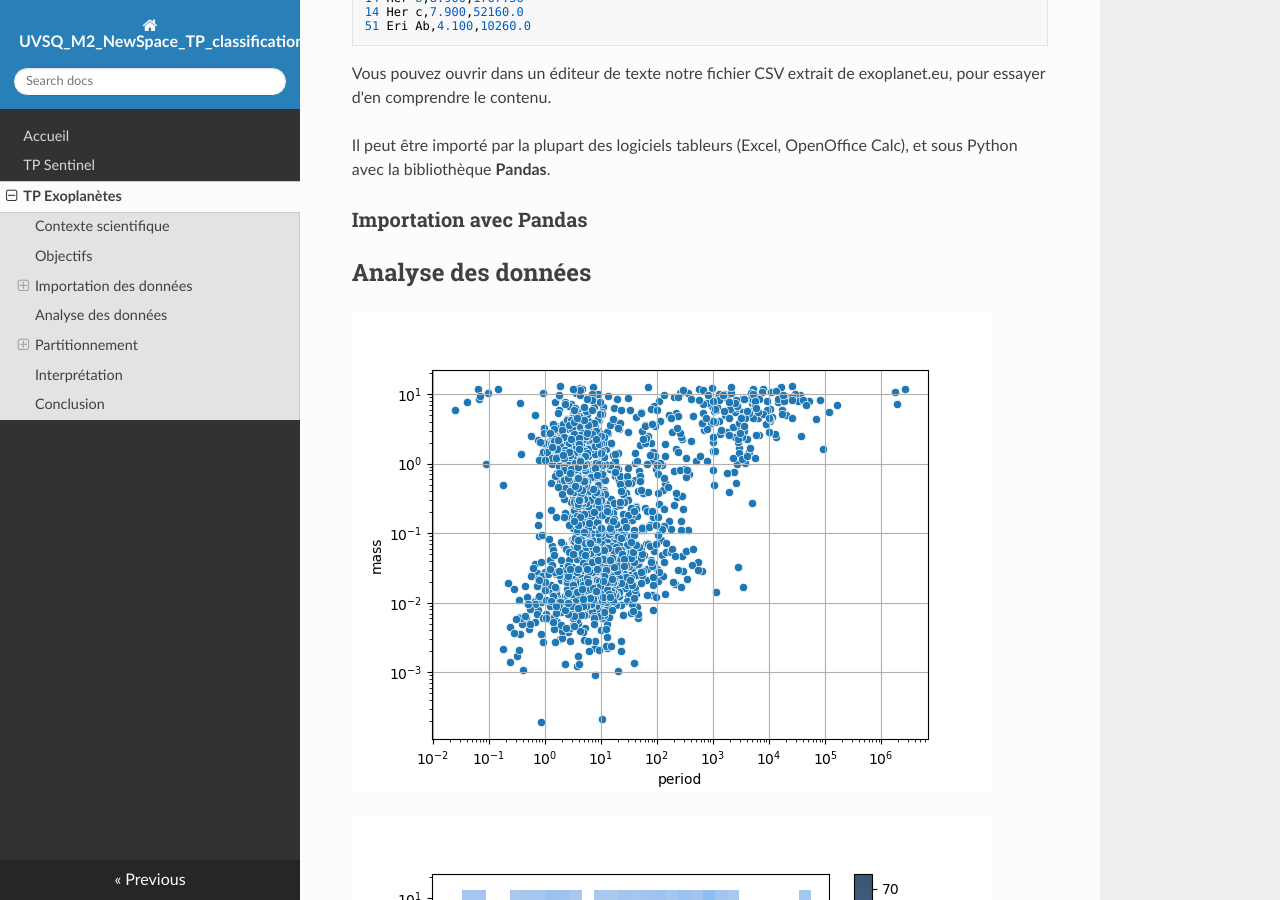
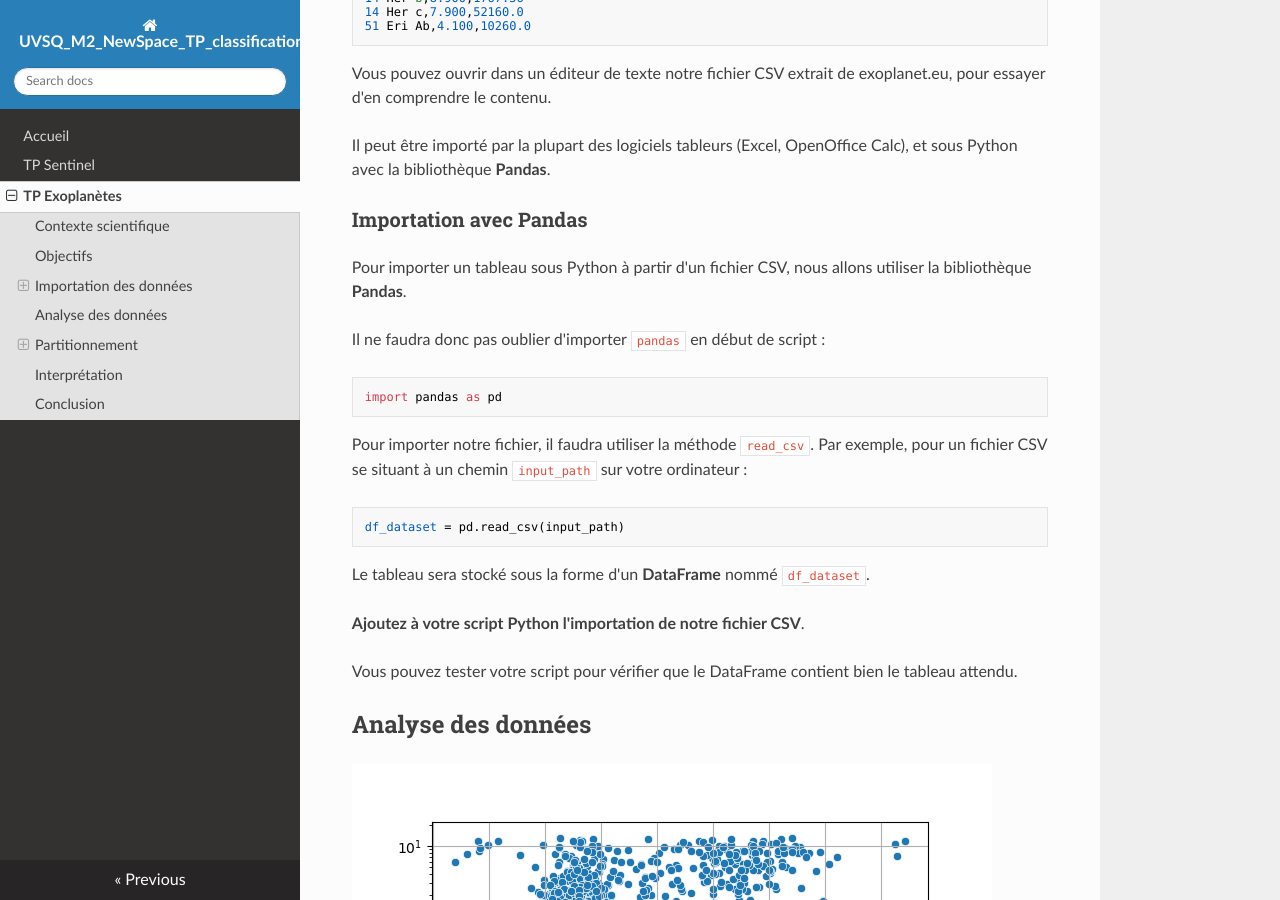
Before and after one commit to NicOudart/UVSQ_M2_NewSpace_TP_classification, an MkDocs documentation site: the page built from docs/TP_exoplanets.md, in a window 1280 px wide and 900 px high, scrolled down 2608 px. Built offline with MkDocs 1.6.1, drawn with Linux system fonts in a browser that asks for light colours; nearby versions of some CDN libraries.

```diff
--- a/docs/TP_exoplanets.md
+++ b/docs/TP_exoplanets.md
@@ -95,6 +95,27 @@
 
 ### Importation avec Pandas
 
+Pour importer un tableau sous Python à partir d'un fichier CSV, nous allons utiliser la bibliothèque **Pandas**.
+
+Il ne faudra donc pas oublier d'importer `pandas` en début de script :
+
+~~~
+import pandas as pd
+~~~
+
+Pour importer notre fichier, il faudra utiliser la méthode `read_csv`.
+Par exemple, pour un fichier CSV se situant à un chemin `input_path` sur votre ordinateur :
+
+~~~
+df_dataset = pd.read_csv(input_path)
+~~~
+
+Le tableau sera stocké sous la forme d'un **DataFrame** nommé `df_dataset`.
+
+**Ajoutez à votre script Python l'importation de notre fichier CSV**.
+
+Vous pouvez tester votre script pour vérifier que le DataFrame contient bien le tableau attendu.
+
 ## Analyse des données
 
 ![Nuage de points](img/Exoplanets_scatter_points.png)
```
